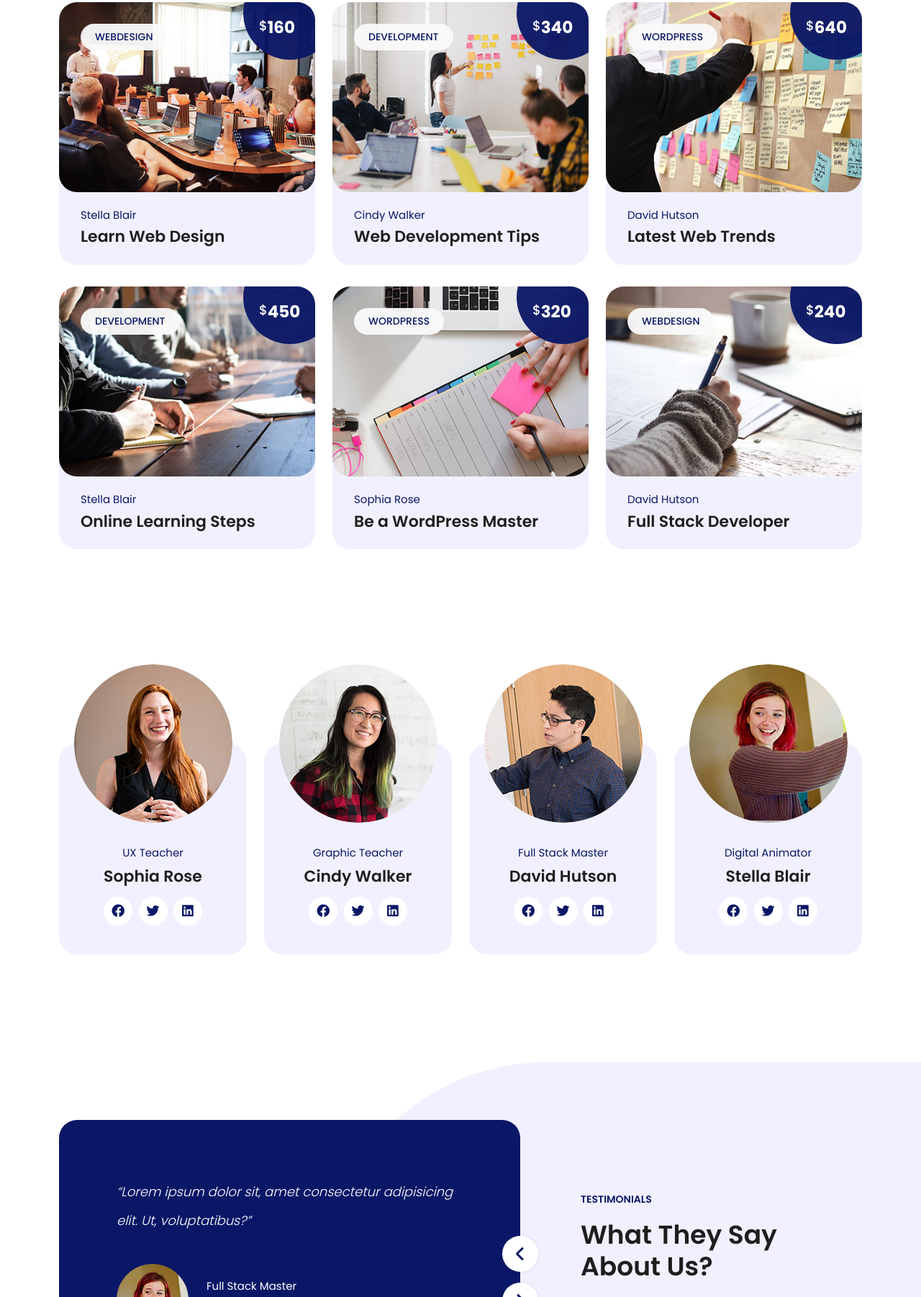
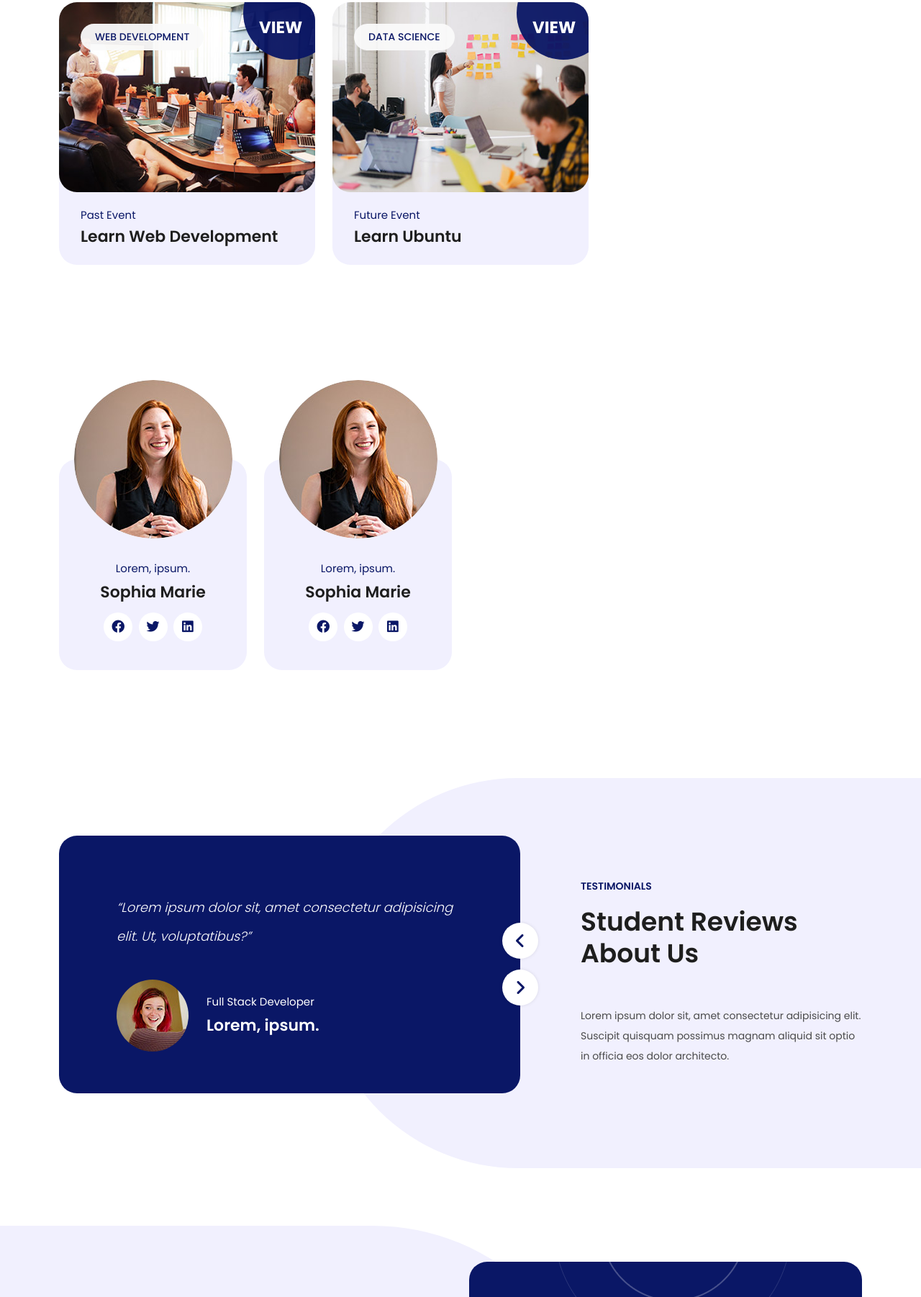
Before and after one commit to TousifTamboli/scade_website, a plain HTML site: page index.html in a window 1280 px wide. Shown: the part 1972-3774 px from the top of the page at 72% size. Drawn offline with nearby package versions, Linux system fonts and the light colour scheme.

Commit message:
content changed

```diff
--- a/index.html
+++ b/index.html
@@ -255,7 +255,7 @@ https://templatemo.com/tm-586-scholar
       </div>
     </div>
 
-    <section class="section courses" id="courses">
+    <section class="section courses" id="events">
       <div class="container">
         <div class="row">
           <div class="col-lg-12 text-center">
@@ -270,93 +270,48 @@ https://templatemo.com/tm-586-scholar
             <a class="is_active" href="#!" data-filter="*">Show All</a>
           </li>
           <li>
-            <a href="#!" data-filter=".design">Past Events</a>
+            <a href="#!" data-filter=".past">Past Events</a>
           </li>
           <li>
-            <a href="#!" data-filter=".development">Future Events</a>
+            <a href="#!" data-filter=".future">Future Events</a>
           </li>
 
         </ul>
 
         <div class="row event_box" style="position: relative; height: 727px;">
-          <div class="col-lg-4 col-md-6 align-self-center mb-30 event_outer col-md-6 design" style="position: absolute; left: 0px; top: 0px;">
+          <div class="col-lg-4 col-md-6 align-self-center mb-30 event_outer col-md-6 past" style="position: absolute; left: 0px; top: 0px;">
             <div class="events_item">
               <div class="thumb">
-                <a href="#"><img src="assets/images/course-01.jpg" alt=""></a>
-                <span class="category">Webdesign</span>
-                <span class="price"><h6><em>$</em>160</h6></span>
+                <a href="#"><img src="assets/images/course-01.jpg" alt="">
+                <span class="category">Web Development</span>
+                <span class="price"><h6>View</h6></span>
               </div>
               <div class="down-content">
-                <span class="author">Stella Blair</span>
-                <h4>Learn Web Design</h4>
+                <span class="author">Past Event</span>
+                <h4>Learn Web Development</h4>
               </div>
+            </a>
             </div>
           </div>
-          <div class="col-lg-4 col-md-6 align-self-center mb-30 event_outer col-md-6  development" style="position: absolute; left: 320px; top: 0px;">
+
+          <div class="col-lg-4 col-md-6 align-self-center mb-30 event_outer col-md-6  future" style="position: absolute; left: 320px; top: 0px;">
             <div class="events_item">
               <div class="thumb">
-                <a href="#"><img src="assets/images/course-02.jpg" alt=""></a>
-                <span class="category">Development</span>
-                <span class="price"><h6><em>$</em>340</h6></span>
+                <a href="#"><img src="assets/images/course-02.jpg" alt="">
+                <span class="category">Data Science</span>
+                <span class="price"><h6>View</h6></span>
               </div>
               <div class="down-content">
-                <span class="author">Cindy Walker</span>
-                <h4>Web Development Tips</h4>
+                <span class="author">Future Event</span>
+                <h4>Learn Ubuntu</h4>
               </div>
+            </a>
             </div>
           </div>
-          <div class="col-lg-4 col-md-6 align-self-center mb-30 event_outer col-md-6 design wordpress" style="position: absolute; left: 640px; top: 0px;">
-            <div class="events_item">
-              <div class="thumb">
-                <a href="#"><img src="assets/images/course-03.jpg" alt=""></a>
-                <span class="category">Wordpress</span>
-                <span class="price"><h6><em>$</em>640</h6></span>
-              </div>
-              <div class="down-content">
-                <span class="author">David Hutson</span>
-                <h4>Latest Web Trends</h4>
-              </div>
-            </div>
-          </div>
-          <div class="col-lg-4 col-md-6 align-self-center mb-30 event_outer col-md-6 development" style="position: absolute; left: 0px; top: 350.3px;">
-            <div class="events_item">
-              <div class="thumb">
-                <a href="#"><img src="assets/images/course-04.jpg" alt=""></a>
-                <span class="category">Development</span>
-                <span class="price"><h6><em>$</em>450</h6></span>
-              </div>
-              <div class="down-content">
-                <span class="author">Stella Blair</span>
-                <h4>Online Learning Steps</h4>
-              </div>
-            </div>
-          </div>
-          <div class="col-lg-4 col-md-6 align-self-center mb-30 event_outer col-md-6 wordpress development" style="position: absolute; left: 640px; top: 350.3px;">
-            <div class="events_item">
-              <div class="thumb">
-                <a href="#"><img src="assets/images/course-05.jpg" alt=""></a>
-                <span class="category">Wordpress</span>
-                <span class="price"><h6><em>$</em>320</h6></span>
-              </div>
-              <div class="down-content">
-                <span class="author">Sophia Rose</span>
-                <h4>Be a WordPress Master</h4>
-              </div>
-            </div>
-          </div>
-          <div class="col-lg-4 col-md-6 align-self-center mb-30 event_outer col-md-6 wordpress design" style="position: absolute; left: 320px; top: 376.7px;">
-            <div class="events_item">
-              <div class="thumb">
-                <a href="#"><img src="assets/images/course-06.jpg" alt=""></a>
-                <span class="category">Webdesign</span>
-                <span class="price"><h6><em>$</em>240</h6></span>
-              </div>
-              <div class="down-content">
-                <span class="author">David Hutson</span>
-                <h4>Full Stack Developer</h4>
-              </div>
-            </div>
-          </div>
+
+
+
+
         </div>
 
         </div>
@@ -369,12 +324,14 @@ https://templatemo.com/tm-586-scholar
     <div class="team section" id="team">
       <div class="container">
         <div class="row">
+
+          <!-- Member Start -->
           <div class="col-lg-3 col-md-6">
             <div class="team-member">
               <div class="main-content">
                 <img src="assets/images/member-01.jpg" alt="" />
-                <span class="category">UX Teacher</span>
-                <h4>Sophia Rose</h4>
+                <span class="category">Lorem, ipsum.</span>
+                <h4>Sophia Marie</h4>
                 <ul class="social-icons">
                   <li>
                     <a href="#"><i class="fab fa-facebook"></i></a>
@@ -389,12 +346,14 @@ https://templatemo.com/tm-586-scholar
               </div>
             </div>
           </div>
+          <!-- Member End -->
+          <!-- Member Start -->
           <div class="col-lg-3 col-md-6">
             <div class="team-member">
               <div class="main-content">
-                <img src="assets/images/member-02.jpg" alt="" />
-                <span class="category">Graphic Teacher</span>
-                <h4>Cindy Walker</h4>
+                <img src="assets/images/member-01.jpg" alt="" />
+                <span class="category">Lorem, ipsum.</span>
+                <h4>Sophia Marie</h4>
                 <ul class="social-icons">
                   <li>
                     <a href="#"><i class="fab fa-facebook"></i></a>
@@ -409,46 +368,8 @@ https://templatemo.com/tm-586-scholar
               </div>
             </div>
           </div>
-          <div class="col-lg-3 col-md-6">
-            <div class="team-member">
-              <div class="main-content">
-                <img src="assets/images/member-03.jpg" alt="" />
-                <span class="category">Full Stack Master</span>
-                <h4>David Hutson</h4>
-                <ul class="social-icons">
-                  <li>
-                    <a href="#"><i class="fab fa-facebook"></i></a>
-                  </li>
-                  <li>
-                    <a href="#"><i class="fab fa-twitter"></i></a>
-                  </li>
-                  <li>
-                    <a href="#"><i class="fab fa-linkedin"></i></a>
-                  </li>
-                </ul>
-              </div>
-            </div>
-          </div>
-          <div class="col-lg-3 col-md-6">
-            <div class="team-member">
-              <div class="main-content">
-                <img src="assets/images/member-04.jpg" alt="" />
-                <span class="category">Digital Animator</span>
-                <h4>Stella Blair</h4>
-                <ul class="social-icons">
-                  <li>
-                    <a href="#"><i class="fab fa-facebook"></i></a>
-                  </li>
-                  <li>
-                    <a href="#"><i class="fab fa-twitter"></i></a>
-                  </li>
-                  <li>
-                    <a href="#"><i class="fab fa-linkedin"></i></a>
-                  </li>
-                </ul>
-              </div>
-            </div>
-          </div>
+          <!-- Member End -->
+
         </div>
       </div>
     </div>
@@ -458,50 +379,49 @@ https://templatemo.com/tm-586-scholar
         <div class="row">
           <div class="col-lg-7">
             <div class="owl-carousel owl-testimonials">
+
+              <!-- item start -->
               <div class="item">
                 <p>
                   “Lorem ipsum dolor sit, amet consectetur adipisicing elit. Ut, voluptatibus?”
                 </p>
                 <div class="author">
                   <img src="assets/images/testimonial-author.jpg" alt="" />
-                  <span class="category">Full Stack Master</span>
-                  <h4>Claude David</h4>
+                  <span class="category">Full Stack Developer</span>
+                  <h4>Lorem, ipsum.</h4>
                 </div>
               </div>
+              <!-- item start -->
               <div class="item">
                 <p>
-                  “Lorem ipsum dolor sit amet, consectetur adipiscing elit, sed
-                  do eiusmod tempor incididunt ut labore et dolore magna aliqua.
-                  Quis ipsum suspendisse ultrices gravid.”
+                  “Lorem ipsum dolor sit, amet consectetur adipisicing elit. Ut, voluptatibus?”
                 </p>
                 <div class="author">
                   <img src="assets/images/testimonial-author.jpg" alt="" />
-                  <span class="category">UI Expert</span>
-                  <h4>Thomas Jefferson</h4>
+                  <span class="category">Full Stack Developer</span>
+                  <h4>Lorem, ipsum.</h4>
                 </div>
               </div>
+              <!-- item start -->
               <div class="item">
                 <p>
-                  “Scholar is free website template provided by TemplateMo for
-                  educational related websites. This CSS layout is based on
-                  Bootstrap v5.3.0 framework.”
+                  “Lorem ipsum dolor sit, amet consectetur adipisicing elit. Ut, voluptatibus?”
                 </p>
                 <div class="author">
                   <img src="assets/images/testimonial-author.jpg" alt="" />
-                  <span class="category">Digital Animator</span>
-                  <h4>Stella Blair</h4>
+                  <span class="category">Full Stack Developer</span>
+                  <h4>Lorem, ipsum.</h4>
                 </div>
               </div>
+
             </div>
           </div>
           <div class="col-lg-5 align-self-center">
             <div class="section-heading">
               <h6>TESTIMONIALS</h6>
-              <h2>What they say about us?</h2>
+              <h2>Student reviews about us</h2>
               <p>
-                You can search free CSS templates on Google using different
-                keywords such as templatemo portfolio, templatemo gallery,
-                templatemo blue color, etc.
+                Lorem ipsum dolor sit, amet consectetur adipisicing elit. Suscipit quisquam possimus magnam aliquid sit optio in officia eos dolor architecto.
               </p>
             </div>
           </div>
@@ -509,7 +429,7 @@ https://templatemo.com/tm-586-scholar
       </div>
     </div>
 
-    <div class="section events" id="events">
+    <!-- <div class="section events" id="events">
       <div class="container">
         <div class="row">
           <div class="col-lg-12 col-md-6">
@@ -547,7 +467,7 @@ https://templatemo.com/tm-586-scholar
 
         </div>
       </div>
-    </div>
+    </div> -->
 
     <div class="contact-us section" id="contact">
       <div class="container">
@@ -555,16 +475,15 @@ https://templatemo.com/tm-586-scholar
           <div class="col-lg-6 align-self-center">
             <div class="section-heading">
               <h6>Contact Us</h6>
-              <h2>Feel free to contact us anytime</h2>
+              <h2>Feel free to contact us</h2>
               <p>
-                Thank you for choosing our templates. We provide you best CSS
-                templates at absolutely 100% free of charge. You may support us
-                by sharing our website to your friends.
+                Lorem ipsum, dolor sit amet consectetur adipisicing elit.
+                Deserunt voluptates consequuntur doloremque quo, corporis facilis rerum non nobis iste eius quam, tempore dolorem doloribus laudantium.
               </p>
               <div class="special-offer">
-                <span class="offer">off<br /><em>50%</em></span>
-                <h6>Valide: <em>24 April 2036</em></h6>
-                <h4>Special Offer <em>50%</em> OFF!</h4>
+                <span class="offer"><br /><em></em></span>
+                <h6>lorem <em>Lorem, ipsum.</em></h6>
+                <h4>Lorem, ipsum. </h4>
                 <a href="#"><i class="fa fa-angle-right"></i></a>
               </div>
             </div>
```
